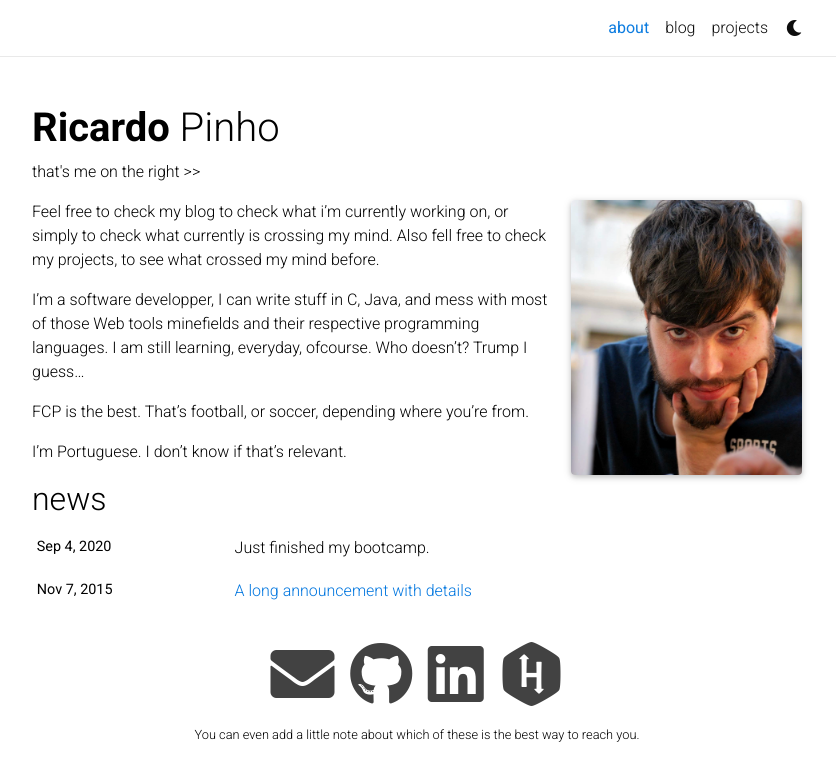
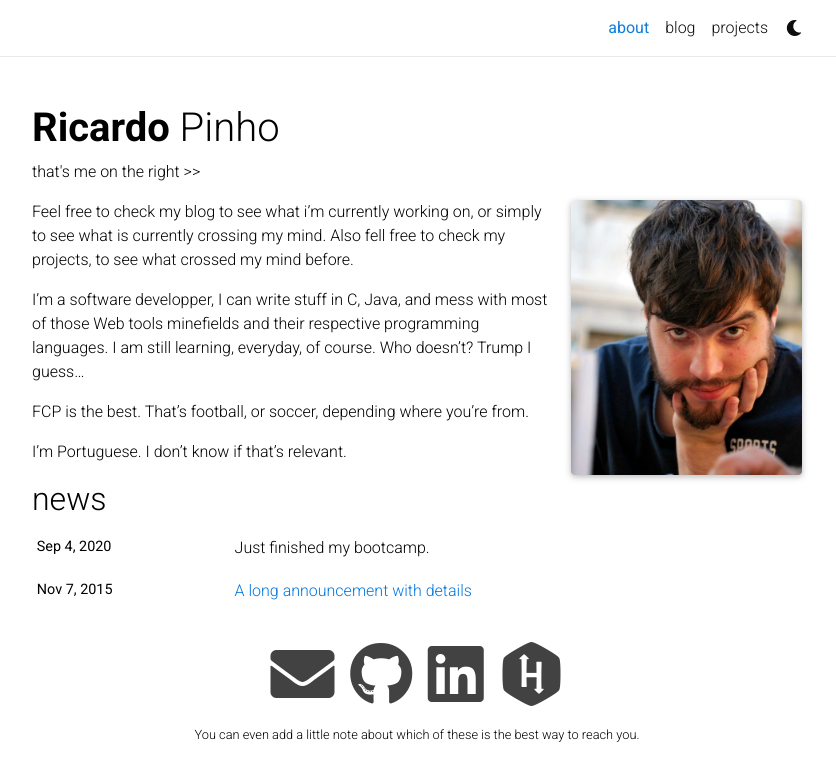
Before and after one commit to ricardogpinho/ricardogpinho.github.io, a Jekyll site: the page built from _pages/about.md, in a window 1280 px wide. Shown: the top 781 px of the page, without its empty margins (223-1059 px from the left). Built offline with Jekyll 4.4.1, drawn with Linux system fonts in a browser that asks for light colours; nearby versions of some CDN libraries; a style sheet for code colours, icons or effects is not loaded.

Commit message:
update biography

```diff
--- a/_pages/about.md
+++ b/_pages/about.md
@@ -13,9 +13,9 @@ selected_papers: false # includes a list of papers marked as "selected={true}"
 social: true  # includes social icons at the bottom of the page
 ---
 
-Feel free to check my blog to check what i'm currently working on, or simply to check what currently is crossing my mind. Also fell free to check my projects, to see what crossed my mind before.
+Feel free to check my blog to see what i'm currently working on, or simply to see what is currently crossing my mind. Also fell free to check my projects, to see what crossed my mind before.
 
-I'm a software developper, I can write stuff in C, Java, and mess with most of those Web tools minefields and their respective programming languages. I am still learning, everyday, ofcourse. Who doesn't? Trump I guess...
+I'm a software developper, I can write stuff in C, Java, and mess with most of those Web tools minefields and their respective programming languages. I am still learning, everyday, of course. Who doesn't? Trump I guess...
 
 FCP is the best. That's football, or soccer, depending where you're from.
 
```
